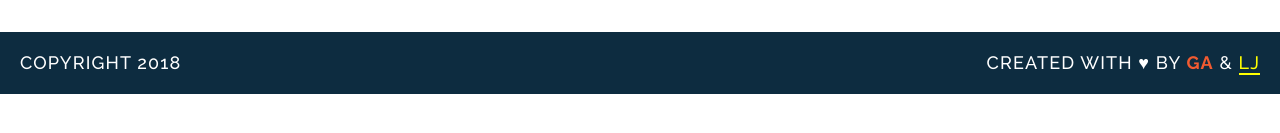
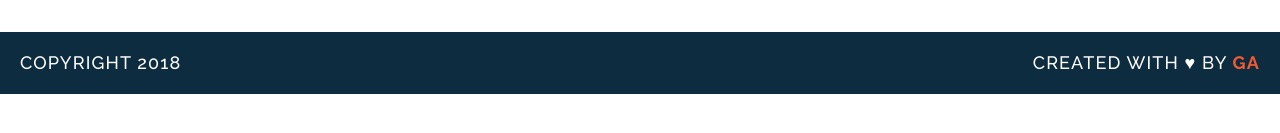
Before and after one commit to theaaronlong/wdi-fundamentals-memorygame, a plain HTML site: page index.html in a window 1280 px wide. Shown: the part 449-582 px from the top of the page. Drawn offline with Linux system fonts and the light colour scheme; a script that the page names is missing; a web font is replaced by a local one.

Commit message:
Update index.html

```diff
--- a/index.html
+++ b/index.html
@@ -29,7 +29,7 @@
   </div>
   <footer class="clearfix">
     <p class="copyright">Copyright 2018</p>
-    <p class="message">Created with &hearts; by <span class="name">GA</span> & <a href="https://github.com/lamesensei/wdi-fundamentals-memorygame" id="lj">LJ</a></p>
+    <p class="message">Created with &hearts; by <span class="name">GA</span></p>
   </footer>
   <script src="js/main.js"></script>
 </body>
```
